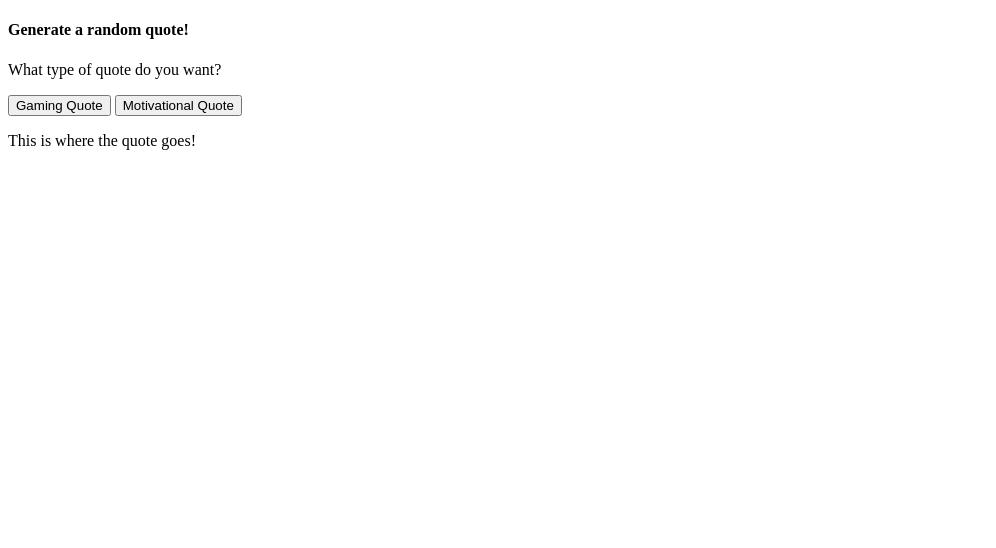
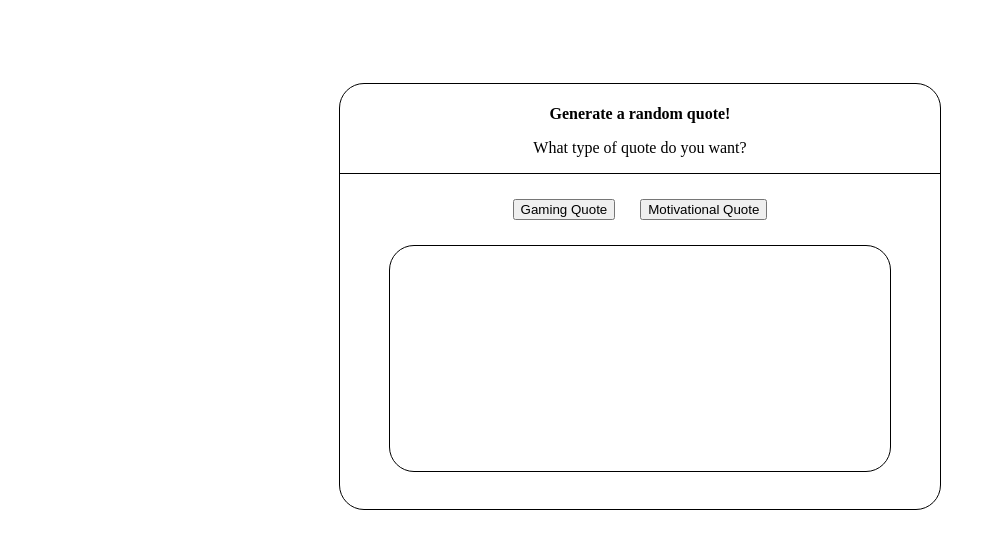
Before and after one commit to itsLiterallyJake/random-quote-generator, a plain HTML site: page index.html in a window 1280 px wide. Shown: the whole page, without its empty margins (0-996 px from the left). Drawn offline with Linux system fonts and the light colour scheme.

Commit message:
Completed basic, non styled layout

```diff
--- a/index.html
+++ b/index.html
@@ -7,7 +7,7 @@
     <title>Random Quote Generator</title>
     <link rel="stylesheet" type="text/css" href="styles.css">
 </head>
-<body>
+<body class="body">
     <div class="main-container">
         <div class="hero-cont">
             <h4 class="hero">Generate a random quote!</h4>
@@ -18,7 +18,7 @@
             <button id="motivational-quote" class="button">Motivational Quote</button>
         </div>
         <div id="quote-container" class="quote-box">
-            <p id="quote" class="quote">This is where the quote goes!</p>
+            <p id="quote" class="quote"></p>
         </div>
     </div>
 </body>
--- a/styles.css
+++ b/styles.css
@@ -0,0 +1,44 @@
+.body {
+    display: flex;
+    flex-direction: column;
+    justify-content: center;
+    align-items: center;
+}
+.main-container {
+    display: flex;
+    flex-direction: column;
+    align-items: center;
+    border: 1px solid black;
+    border-radius: 25px;
+    height: 425px;
+    width: 600px;
+    margin-top: 75px;
+}
+.hero-cont {
+    border-bottom: 1px solid black;
+    width: 100%;
+    display: flex;
+    flex-direction: column;
+    align-items: center;
+}
+.buttons {
+    width: 100%;
+    display: flex;
+    justify-content: center;
+    gap: 25px;
+    margin-top: 25px;
+}
+.quote-box {
+    display: flex;
+    flex-direction: column;
+    align-items: center;
+    justify-content: center;
+    border: 1px solid black;
+    border-radius: 25px;
+    margin-top: 25px;
+    width: 500px;
+    height: 225px;
+}
+.hero {
+    margin-bottom: 0px;
+}
```
